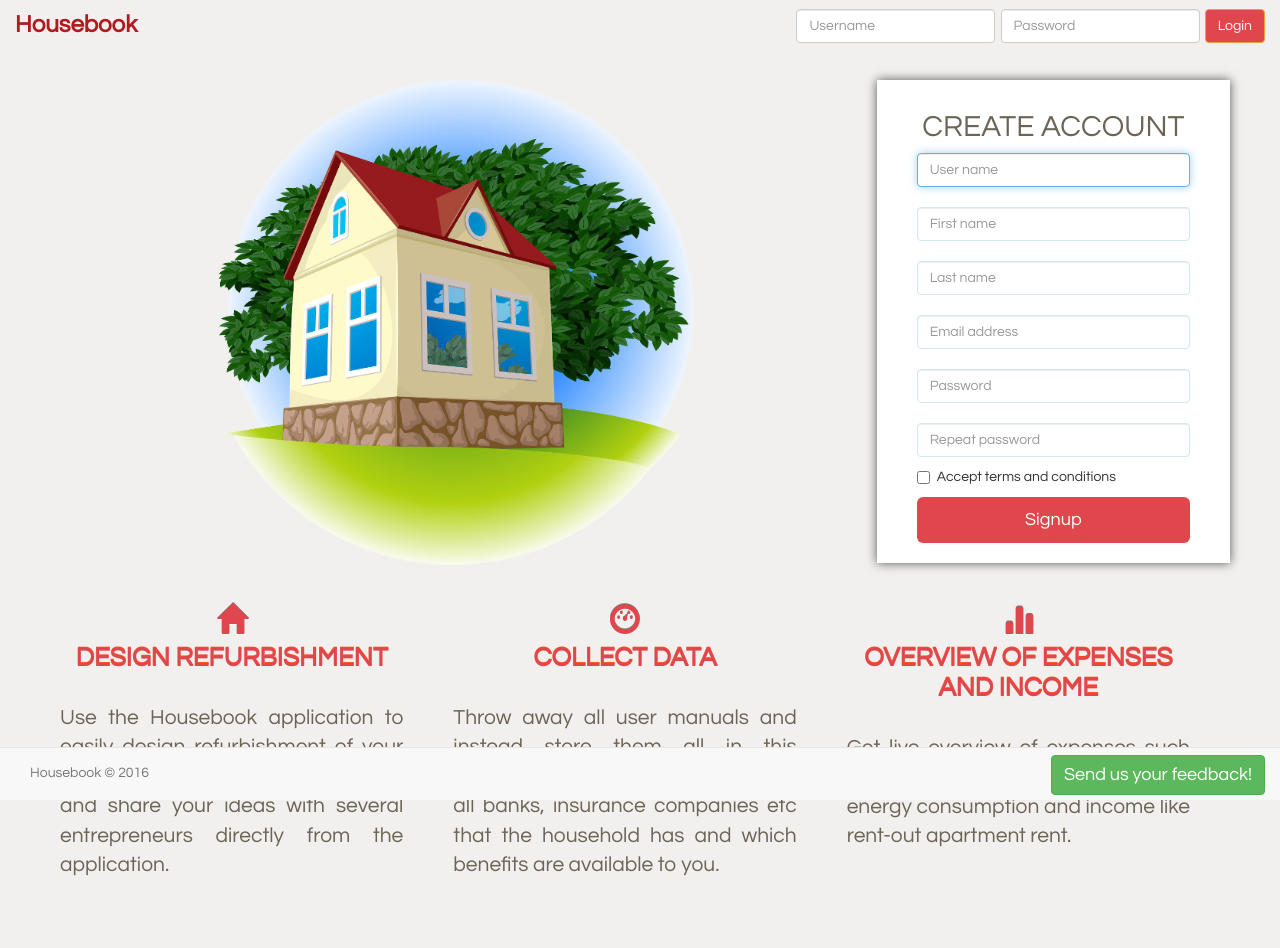
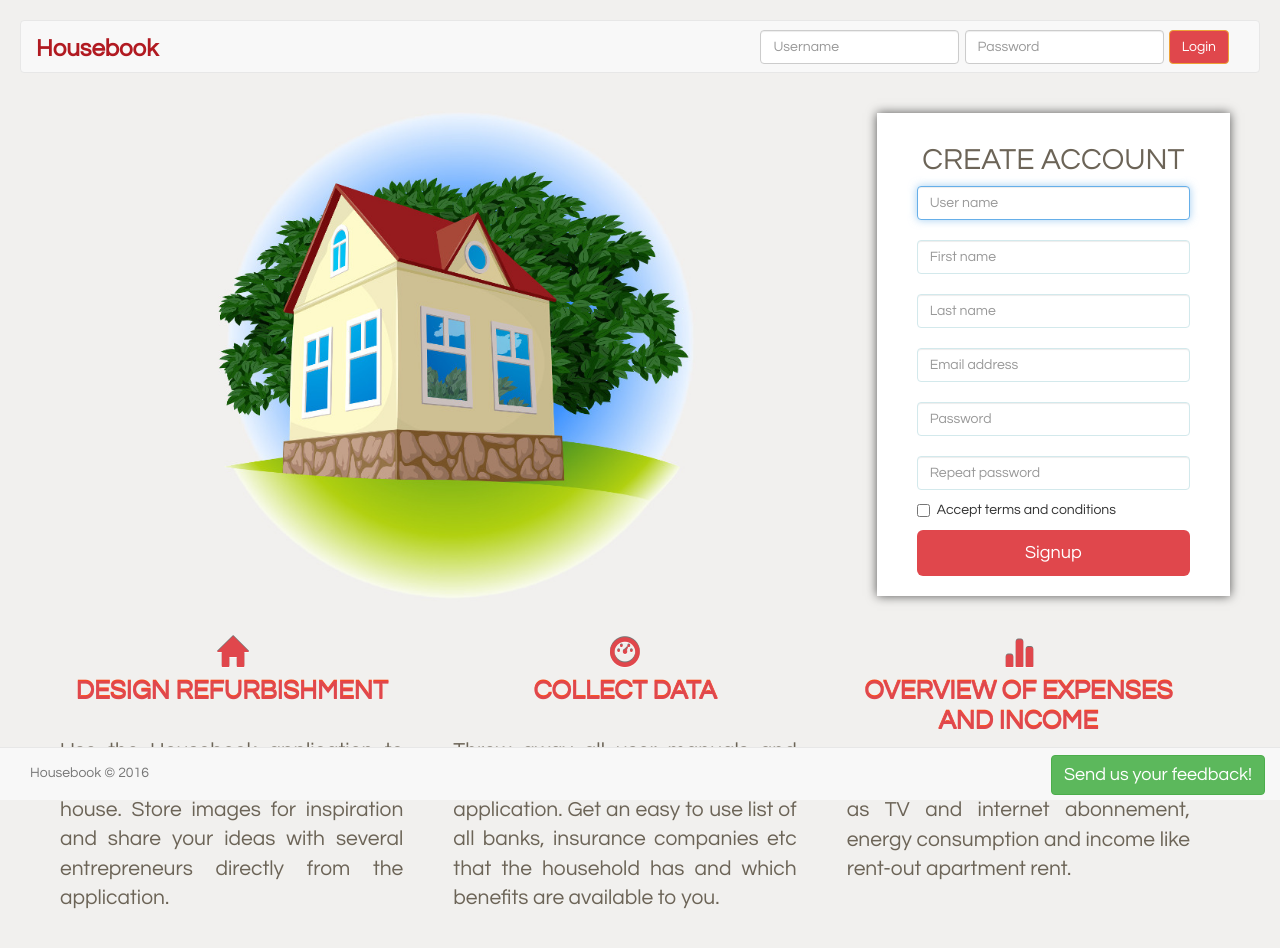
Before and after one commit to otoja/housebook, a website: page public/index.html in a window 1280 px wide. Drawn offline with nearby package versions, Linux system fonts and the light colour scheme; some packages are replaced by stand-ins of ours.

Commit message:
Fixes for navigation

```diff
--- a/public/css/less/style.less
+++ b/public/css/less/style.less
@@ -18,7 +18,7 @@ body {
     padding: 20px;
     font-family: "Century Gothic", "Helvetica", sans-serif;
     padding-bottom: 70px;
-    padding-top:60px;
+    /*padding-top:60px;*/
     background-color: @light-grey;
     /*    background-image: url('/images/home-vector3.jpg');
         background-repeat: no-repeat;
@@ -42,11 +42,16 @@ nav{
     font-size: 24px;
 
     .navbar-brand{
-        color:@deep-red;
+        color:@deep-red !important;
         font-weight: bolder;
         font-size: 24px;
+        line-height: normal;
+    }
+    .navbar-text{
+        color:@deep-red !important;
     }
     .navbar-form{
+        border:none;
         button{
             background-color: @lighter-red;
         }
--- a/public/index.html
+++ b/public/index.html
@@ -19,18 +19,21 @@
     <body ng-app="housebook">
         <div ng-controller="MainCtlr">
             <!-- header -->
-            <nav class="navbar navbar-housebook navbar-fixed-top" ng-controller="LoginCtlr">
+            <nav class="navbar navbar-default" ng-controller="LoginCtlr">
                 <div class="container-fluid">
+
                     <div class="navbar-header">
-                        <button type="button" class="navbar-toggle collapsed" data-toggle="collapse" data-target="#navbar" aria-expanded="false" aria-controls="navbar">
+                        <button ng-if="!user" type="button" class="navbar-toggle collapsed" data-toggle="collapse" data-target="#bs-example-navbar-collapse-1" aria-expanded="false">
                             <span class="sr-only">Toggle navigation</span>
                             <span class="icon-bar"></span>
                             <span class="icon-bar"></span>
                             <span class="icon-bar"></span>
                         </button>
-                        <a class="navbar-brand" href="#">Housebook</a>
+                        <a class="navbar-brand" href="#/house">Housebook</a>
                     </div>
-                    <div id="navbar" class="navbar-collapse collapse">
+                    <div class="navbar-text navbar-right" ng-if="user" class="nav navbar-nav navbar-right"> Hello, {{user.username}}! <a class="text-muted small" href="" ng-click="logOut()">Log out</a></div>
+
+                    <div class="collapse navbar-collapse" id="bs-example-navbar-collapse-1">
                         <form class="navbar-form navbar-right" ng-submit="login(user.username, user.password)"  ng-if="!user">
                             <div class="form-group">
                                 <input type="text" placeholder="Username" ng-model="user.username" class="form-control">
@@ -38,10 +41,9 @@
                             <div class="form-group">
                                 <input type="password" placeholder="Password" ng-model="user.password" class="form-control">
                             </div>
-                            <button type="submit" class="btn btn-warning" >Login</button>
+                            <button type="submit" class="btn btn-warning">Login</button>
                         </form>
-                        <p ng-if="user" class="navbar-text pull-right"> Hello, {{user.username}}! <a class="text-muted small" href="" ng-click="logOut()">Log out</a></p>
-                    </div><!--/.navbar-collapse -->
+                    </div>
                 </div>
             </nav>
 
@@ -50,12 +52,12 @@
             <!--footer-->
             <footer class="navbar navbar-default navbar-fixed-bottom">
                 <div class="container-fluid">
+                    <button class="btn btn-success btn-feedback" data-toggle="modal" data-target="#modal-feedback">Send us your feedback!</button>
                      <p class="navbar-text">Housebook &COPY; 2016</p>
-                    <button class="btn btn-success btn-feedback" data-toggle="modal" data-target="#modal-feedback">Send us your feedback!</button>
                 </div>
             </footer>
 
-            <div ng-include=" '/partials/contactForm.html' "></div>
+            <div ng-include=" '/partials/contactForm.html'"></div>
 
             <script src="https://ajax.googleapis.com/ajax/libs/jquery/1.12.4/jquery.min.js"></script>
             <script src="https://maxcdn.bootstrapcdn.com/bootstrap/3.3.7/js/bootstrap.min.js" integrity="sha384-Tc5IQib027qvyjSMfHjOMaLkfuWVxZxUPnCJA7l2mCWNIpG9mGCD8wGNIcPD7Txa" crossorigin="anonymous"></script>
```
Also changed, not shown: public/css/style.css, 1 other file. Lines whose indentation alone changed are shown as unchanged.
